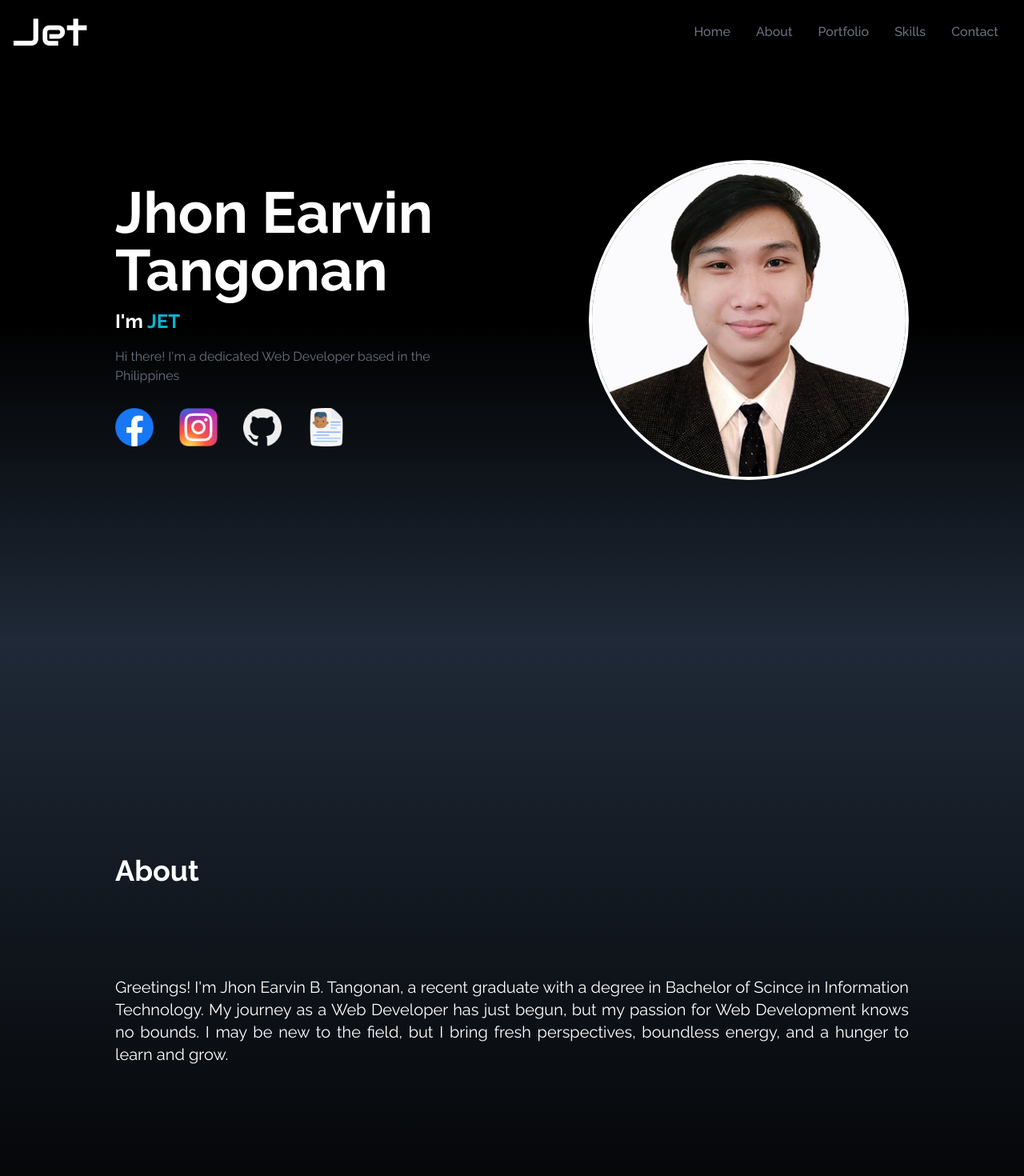
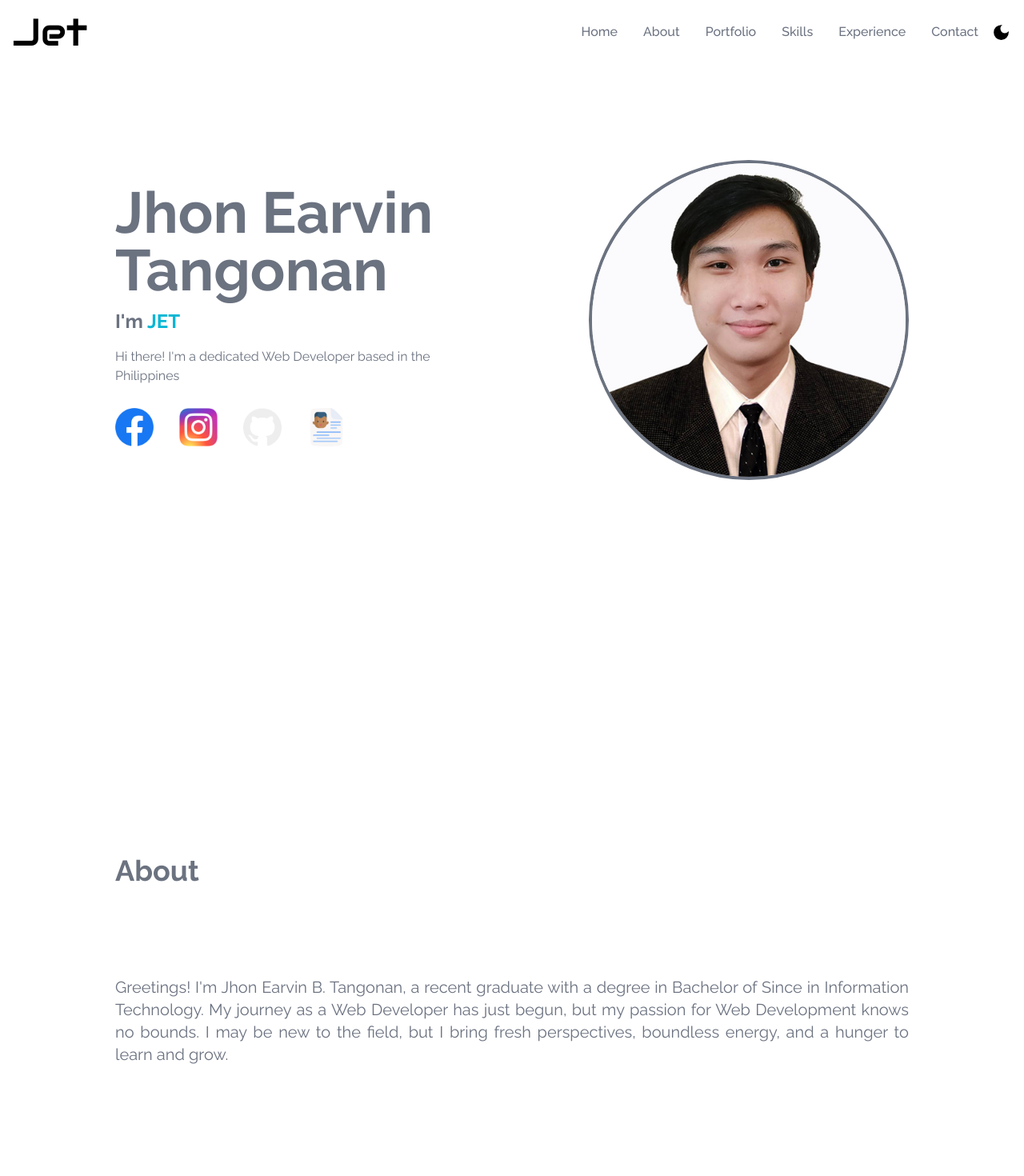
Before and after one commit to jetsilog/my-portfolio, a React (Create React App) app: page / in a window 1280 px wide. Shown: the top 1470 px of the page at 80% size. Built offline with nearby package versions, Linux system fonts and the light colour scheme.

Commit message:
lagay dark mode

```diff
--- a/public/index.html
+++ b/public/index.html
@@ -26,7 +26,7 @@
     -->
     <title>Jet</title>
   </head>
-  <body>
+  <body className="dark">
     <noscript>You need to enable JavaScript to run this app.</noscript>
     <div id="root"></div>
     <!--
--- a/src/components/About.jsx
+++ b/src/components/About.jsx
@@ -4,7 +4,7 @@ const about = () => {
   return (
     <div
       name="about"
-      className="w-full h-screen bg-gradient-to-b from-gray-800 to-black text-white"
+      className="w-full h-screen bg-white dark:bg-gradient-to-b from-gray-800 to-black text-gray-500 dark:text-white"
     >
       <div className="max-w-screen-lg p-4 mx-auto flex flex-col justify-center w-full h-full">
         <div className="pb-8">
@@ -12,10 +12,10 @@ const about = () => {
         </div>
         <p className="text-xl mt-20 text-justify">
           Greetings! I'm Jhon Earvin B. Tangonan, a recent graduate with a
-          degree in Bachelor of Scince in Information Technology. My journey as
-          a Web Developer has just begun, but my passion for Web Development
-          knows no bounds. I may be new to the field, but I bring fresh
-          perspectives, boundless energy, and a hunger to learn and grow.
+          degree in Bachelor of Since in Information Technology. My journey as a
+          Web Developer has just begun, but my passion for Web Development knows
+          no bounds. I may be new to the field, but I bring fresh perspectives,
+          boundless energy, and a hunger to learn and grow.
         </p>
       </div>
     </div>
--- a/src/components/Home.jsx
+++ b/src/components/Home.jsx
@@ -40,14 +40,14 @@ const Home = () => {
   return (
     <div
       name="home"
-      className="h-screen w-full bg-gradient-to-b from-black via-black to-gray-800"
+      className="h-screen w-full bg-white dark:bg-gradient-to-b from-black via-black to-gray-800"
     >
       <div className="max-w-screen-lg mx-auto flex flex-col items-center justify-center h-full px-4 md:flex-row">
         <div className="flex flex-col justify-center h-full">
-          <h2 className="text-4xl sm:text-7xl font-bold text-white">
+          <h2 className="text-4xl sm:text-7xl font-bold text-gray-500 dark:text-white">
             Jhon Earvin Tangonan
           </h2>
-          <h4 className="text-white pt-3 font-bold text-2xl">
+          <h4 className="text-gray-500 dark:text-white pt-3 font-bold text-2xl">
             I'm
             <span className="text-cyan-500">{text}</span>
           </h4>
@@ -68,7 +68,7 @@ const Home = () => {
           <img
             src={HeroImage}
             alt="my profile"
-            className="border-4 border-white rounded-full mx-auto w-2/3 md:w-full"
+            className="border-4 border-gray-500 dark:border-white rounded-full mx-auto w-2/3 md:w-full"
           />
         </div>
       </div>
--- a/src/components/NavBar.jsx
+++ b/src/components/NavBar.jsx
@@ -1,8 +1,8 @@
 import React from "react";
-import { useState } from "react";
+import { useState, useEffect } from "react";
 import { FaBars, FaTimes } from "react-icons/fa";
 import { Link } from "react-scroll";
-
+import { MdDarkMode } from "react-icons/md";
 const NavBar = () => {
   const [nav, setNav] = useState(false);
   const links = [
@@ -23,12 +23,31 @@ const NavBar = () => {
       link: "skills",
     },
     {
+      id: 6,
+      link: "experience",
+    },
+    {
       id: 5,
       link: "contact",
     },
   ];
+
+  const [theme, setTheme] = useState("light");
+
+  useEffect(() => {
+    if (theme === "dark") {
+      document.documentElement.classList.add("dark");
+    } else {
+      document.documentElement.classList.remove("dark");
+    }
+  }, [theme]);
+
+  const handleSwitch = () => {
+    setTheme(theme === "dark" ? "light" : "dark");
+  };
+
   return (
-    <div className="flex justify-between items-center w-full h-20 text-white fixed bg-black px-4 z-40">
+    <div className="flex justify-between items-center w-full h-20 text-black dark:text-white fixed bg-white dark:bg-black px-4 z-40">
       <div>
         <h1 className="text-5xl font-signature">Jet</h1>
       </div>
@@ -44,6 +63,9 @@ const NavBar = () => {
             </Link>
           </li>
         ))}
+        <button onClick={handleSwitch}>
+          <MdDarkMode size={25} />
+        </button>
       </ul>
 
       <div
@@ -54,7 +76,7 @@ const NavBar = () => {
       </div>
 
       {nav && (
-        <ul className="flex flex-col justify-center items-center absolute top-0 left-0 w-full h-screen bg-gradient-to-b from-black to-gray-800 text-gray-500">
+        <ul className="flex flex-col justify-center items-center absolute top-0 left-0 w-full h-screen bg-white dark:bg-gradient-to-b from-black to-gray-800 text-gray-500">
           {links.map(({ id, link }) => (
             <li
               key={id}
@@ -70,6 +92,10 @@ const NavBar = () => {
               </Link>
             </li>
           ))}
+          <button onClick={handleSwitch}>
+            {" "}
+            <MdDarkMode size={40} />
+          </button>
         </ul>
       )}
     </div>
--- a/src/components/Portfolio.jsx
+++ b/src/components/Portfolio.jsx
@@ -5,7 +5,7 @@ const Portfolio = () => {
   return (
     <div
       name="portfolio"
-      className="bg-gradient-to-b from-black to-gray-800 text-white md:h-screen"
+      className="bg-white dark:bg-gradient-to-b from-black to-gray-800 text-gray-500 dark:text-white md:h-screen"
     >
       <div className="max-w-screen-lg p-4 mx-auto flex flex-col justify-center w-full h-full">
         <div className="pb-8">
--- a/src/components/Skills.jsx
+++ b/src/components/Skills.jsx
@@ -49,12 +49,16 @@ const Skills = () => {
   return (
     <div
       name="skills"
-      className="bg-gradient-to-b from-gray-800 to to-black w-full h-screen"
+      className="bg-white dark:bg-gradient-to-b from-gray-800 to to-black w-full h-screen"
     >
       <div className="max-w-screen-lg mx-auto p-4 flex flex-col justify-center w-full h-full text-white">
         <div>
-          <p className="text-4xl font-bold p-2 inline">Skills</p>
-          <p className="py-6">These are the technologies I've worked with</p>
+          <p className="text-4xl font-bold p-2 inline text-gray-500 dark:text-white">
+            Skills
+          </p>
+          <p className="py-6 text-gray-500 dark:text-white">
+            These are the technologies I've worked with
+          </p>
         </div>
         <div className="w-full grid grid-cols-2 sm:grid-cols-3 gap-8 text-center py-8 px-12 sm:px-0">
           {techs.map(({ id, src, title, style }) => (
@@ -63,7 +67,7 @@ const Skills = () => {
               className={`shadow-md hover:scale-105 duration-500 py-2 rounded-lg ${style}`}
             >
               <img src={src} alt="" className="w-20 mx-auto" />
-              <p className="mt-4">{title}</p>
+              <p className="mt-4 text-gray-500 dark:text-white">{title}</p>
             </div>
           ))}
         </div>
--- a/src/components/TimeLine.jsx
+++ b/src/components/TimeLine.jsx
@@ -2,8 +2,8 @@ import React from "react";
 
 const TimeLine = () => {
   return (
-    <div class="relative font-inter antialiased">
-      <div class="relative min-h-screen flex flex-col justify-center bg-gradient-to-b from-black to-gray-800 overflow-hidden">
+    <div name="experience" class="relative font-inter antialiased">
+      <div class="relative min-h-screen flex flex-col justify-center bg-white dark:bg-gradient-to-b from-black to-gray-800 overflow-hidden">
         <div class="w-full max-w-6xl mx-auto px-4 md:px-6 py-24">
           <div class="flex flex-col justify-center divide-y divide-slate-200 [&>*]:py-16">
             <div class="w-full max-w-3xl mx-auto">
@@ -30,14 +30,14 @@ const TimeLine = () => {
                     </div>
 
                     <div class="text-gray-400 ml-14">
-                      <span class="text-white font-bold">
+                      <span class="text-gray-500 dark:text-white font-bold">
                         ON-THE-JOB-TRAINEE{" "}
                       </span>
                       POLICE REGIONAL OFFICE 02
                     </div>
                   </div>
 
-                  <div class="p-4 rounded text-white shadow-md shadow-gray-500 ml-14 md:ml-44">
+                  <div class="p-4 rounded text-gray-500 dark:text-white shadow-md shadow-gray-500 ml-14 md:ml-44">
                     &#8226; Greeted incoming visitors and customers
                     professionally and provided friendly, knowledgeable
                     assistance. <br /> &#8226; Delivered clerical support by
@@ -66,12 +66,14 @@ const TimeLine = () => {
                     </div>
 
                     <div class="text-gray-400 ml-14">
-                      <span class="text-white font-bold">SUMMER EMPLOYEE </span>
+                      <span class="text-gray-500 dark:text-white  font-bold">
+                        SUMMER EMPLOYEE{" "}
+                      </span>
                       JPT, ACCOUNTING AND FIRMS
                     </div>
                   </div>
 
-                  <div class="p-4 rounded text-white shadow-md shadow-gray-500 ml-14 md:ml-44">
+                  <div class="p-4 rounded text-gray-500 dark:text-white shadow-md shadow-gray-500 ml-14 md:ml-44">
                     &#8226; Work with the departments of sales, accounting, and
                     law to coordinate debt collection activities <br /> &#8226;
                     Data entry for client databases, billing details, payroll,
@@ -100,12 +102,14 @@ const TimeLine = () => {
                     </div>
 
                     <div class="text-gray-400 ml-14">
-                      <span class="text-white font-bold">STUDENT INTERN </span>
+                      <span class="text-gray-500 dark:text-white  font-bold">
+                        STUDENT INTERN{" "}
+                      </span>
                       INSTRUCTURAL MEDIA CENTER
                     </div>
                   </div>
 
-                  <div class="p-4 rounded  text-white shadow-md shadow-gray-500 ml-14 md:ml-44">
+                  <div class="p-4 rounded text-gray-500 dark:text-white shadow-md shadow-gray-500 ml-14 md:ml-44">
                     &#8226; Take pictures of graduating students. <br />
                     &#8226; Editing photos. <br />
                     &#8226; Maintaining and managing photography equipment.{" "}
--- a/tailwind.config.js
+++ b/tailwind.config.js
@@ -1,6 +1,7 @@
 /** @type {import('tailwindcss').Config} */
 module.exports = {
   content: ["./src/**/*.{js,jsx,ts,tsx}"],
+  darkMode: "class",
   theme: {
     extend: {},
     fontFamily: {
```
Also changed, not shown: src/components/Contact.jsx (+4 -4 lines).
